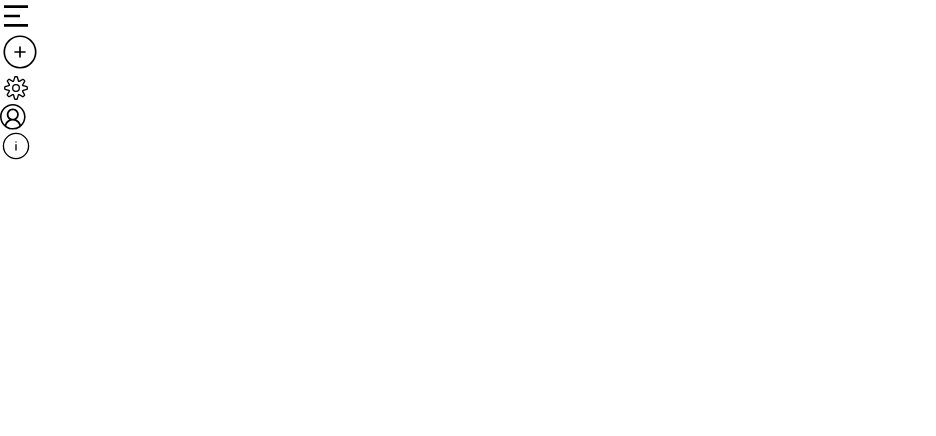
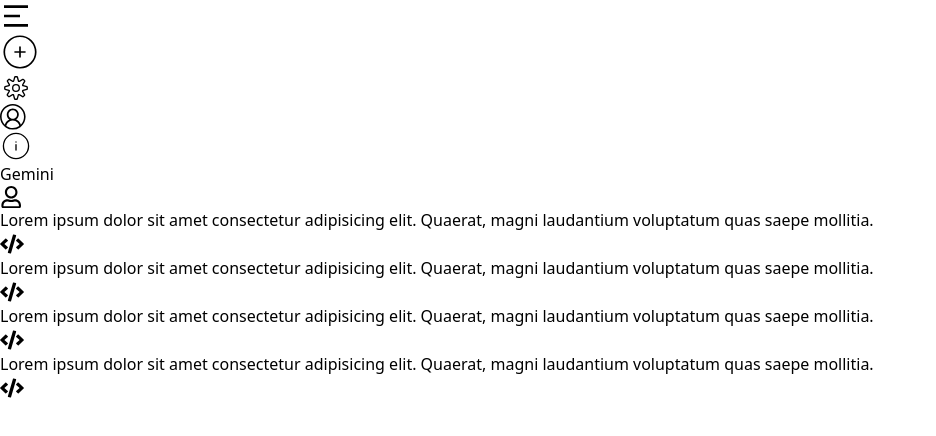
Before and after one commit to Souravhere/GeminiAi, a React (Vite) app: page / in a window 1280 px wide. Shown: the top 436 px of the page, without its empty margins (0-936 px from the left). Built offline with nearby package versions, Linux system fonts and the light colour scheme.

Commit message:
few ui elements adde in the main jsx

```diff
--- a/src/App.jsx
+++ b/src/App.jsx
@@ -1,11 +1,13 @@
 import Sidebar from "./components/Sidebar/Sidebar"
+import Main from "./components/Main/Main"
 
 function App() {
 
   return (
     <>
-      <div className="bg-black text-white w-full h-screen relative">
+      <div className="flex bg-black text-white w-full h-screen relative">
       <Sidebar />
+      <Main />
       </div>
     </>
   )
--- a/src/components/Sidebar/Sidebar.jsx
+++ b/src/components/Sidebar/Sidebar.jsx
@@ -9,7 +9,7 @@ const Sidebar = () => {
   const [extended, setextended] = useState(false)
 
   return (
-    <div className='fixed top-0 left-0 bg-slate-800/90 h-screen min-w-16 max-w-fit'>
+    <div className='block top-0 left-0 bg-slate-800/90 h-screen min-w-16 max-w-fit'>
       {/* TOP div */}
       <div>
       <div onClick={()=> setextended(prev => !prev)}>
```
